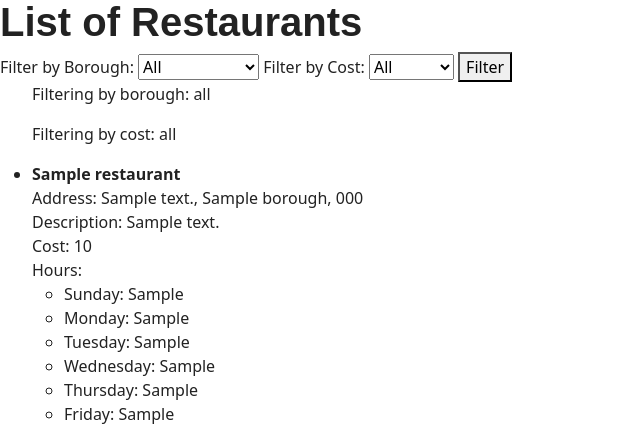
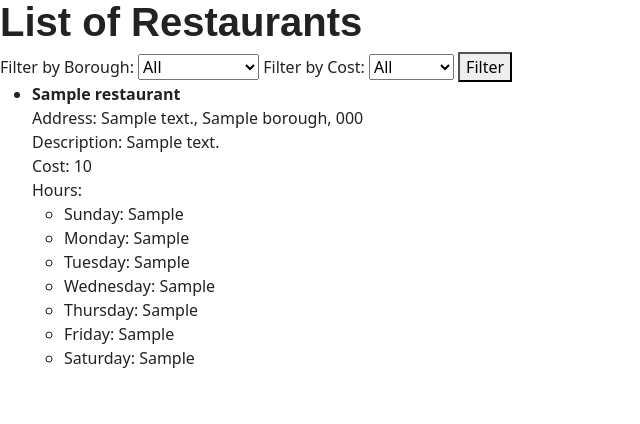
Before and after one commit to software-students-fall2023/2-web-app-exercise-plant-2-0, a Flask app: page /filter in a window 1280 px wide. Shown: the part 59-483 px from the top of the page, without its empty margins (0-640 px from the left). Run offline with Flask 3, Linux system fonts and the light colour scheme; a database or web service that is not in the repository returns one stand-in record (values such as "Sample title"); some libraries are stand-ins or nearby versions; some web fonts are replaced.

Commit message:
fixed filter messages showing up after every resturant

```diff
--- a/templates/pages/filter.html
+++ b/templates/pages/filter.html
@@ -44,8 +44,7 @@
 
     <ul>
         {% for restaurant in restaurants %}
-        <p> Filtering by borough: {{selected_borough}} </p>
-        <p> Filtering by cost: {{selected_cost}} </p>
+
 
          {% if (restaurant.borough == selected_borough or selected_borough == 'all') and (restaurant.cost == selected_cost or selected_cost == 'all') %}
                 <li>
```
